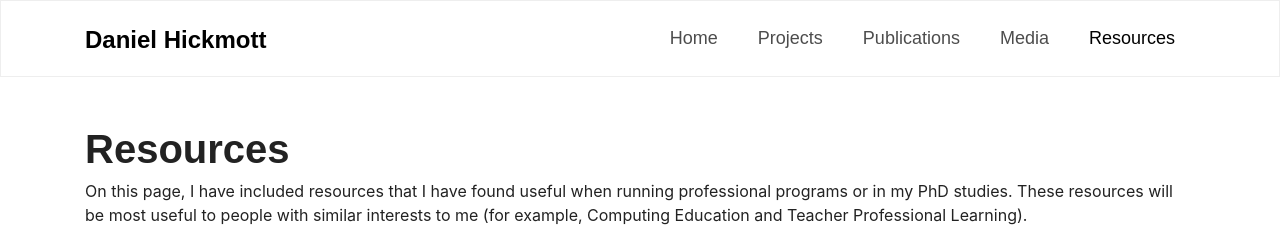
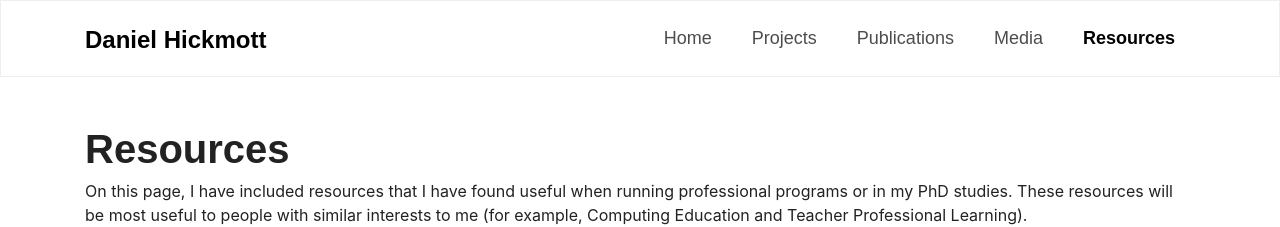
Before and after one commit to hckmd/hckmd.github.io, a Jekyll site: the page built from resources/index.md, in a window 1280 px wide. Shown: the top 227 px of the page. Built offline with Jekyll 4.4.1, drawn with Linux system fonts in a browser that asks for light colours; some web fonts are replaced.

Commit message:
Makes active page more clear and aria-current for current page

```diff
--- a/_includes/header.html
+++ b/_includes/header.html
@@ -11,25 +11,30 @@
         </button>
         <div class="collapse navbar-collapse" id="navbarResponsive">
             <ul class="navbar-nav ml-auto">
-                <li class="nav-item mx-0 mx-lg-1 {% if page.url == '/'' %} active {% endif %}">
-                    <a class="nav-link menu-item-link py-3 px-0 px-lg-3"
-                        href="{{ site.baseurl | append: '/' }}">Home</a>
+                <li
+                    class="nav-item mx-0 mx-lg-1 {% if page.url == '/'' %} active active-menu-item {% else %} inactive-menu-item {% endif %}">
+                    <a class="nav-link py-3 px-0 px-lg-3" href="{{ site.baseurl | append: '/' }}" {% if page.url=='/'' %} aria-current="page"{% endif %}>Home</a>
                 </li>
-                <li class="nav-item mx-0 mx-lg-1 {% if page.url contains 'projects' %} active {% endif %}">
-                    <a class="nav-link menu-item-link py-3 px-0 px-lg-3"
-                        href="{{ site.baseurl | append: '/projects/' }}">Projects</a>
+                <li
+                    class="nav-item mx-0 mx-lg-1 {% if page.url contains 'projects' %} active active-menu-item {% else
+                        %} inactive-menu-item {% endif %}">
+                        <a class="nav-link py-3 px-0 px-lg-3" href="{{ site.baseurl | append: '/projects/' }}" {% if
+                            page.url contains 'projects' %} aria-current="page" {% endif %}>Projects</a>
                 </li>
-                <li class="nav-item mx-0 mx-lg-1 {% if page.url contains 'publications' %} active {% endif %}">
-                    <a class="nav-link menu-item-link py-3 px-0 px-lg-3"
-                        href="{{ site.baseurl | append: '/publications/' }}">Publications</a>
+                <li
+                    class="nav-item mx-0 mx-lg-1 {% if page.url contains 'publications' %} active active-menu-item {% else %} inactive-menu-item {% endif %}">
+                    <a class="nav-link py-3 px-0 px-lg-3" href="{{ site.baseurl | append: '/publications/' }}" {% if
+                        page.url contains 'publications' %} aria-current="page" {% endif %}>Publications</a>
                 </li>
-                <li class="nav-item mx-0 mx-lg-1 {% if page.url contains 'media' %} active {% endif %}">
-                    <a class="nav-link menu-item-link py-3 px-0 px-lg-3"
-                        href="{{ site.baseurl | append: '/media/' }}">Media</a>
+                <li
+                    class="nav-item mx-0 mx-lg-1 {% if page.url contains 'media' %} active active-menu-item {% else %} inactive-menu-item {% endif %}">
+                    <a class="nav-link py-3 px-0 px-lg-3" href="{{ site.baseurl | append: '/media/' }}" {% if page.url
+                        contains 'media' %} aria-current="page" {% endif %}>Media</a>
                 </li>
-                <li class="nav-item mx-0 mx-lg-1 {% if page.url contains 'resources' %} active {% endif %}">
-                    <a class="nav-link menu-item-link py-3 px-0 px-lg-3"
-                        href="{{ site.baseurl | append: '/resources/' }}">Resources</a>
+                <li
+                    class="nav-item mx-0 mx-lg-1 {% if page.url contains 'resources' %} active active-menu-item {% else %} inactive-menu-item {% endif %}">
+                    <a class="nav-link py-3 px-0 px-lg-3" href="{{ site.baseurl | append: '/resources/' }}" {% if
+                        page.url contains 'resources' %} aria-current="page" {% endif %}>Resources</a>
                 </li>
             </ul>
         </div>
--- a/css/site.css
+++ b/css/site.css
@@ -197,9 +197,6 @@ a.site-page-link {
     margin-bottom: 0.75rem;
 }
 
-.menu-item-link {
-    font-weight: 500;
-}
 
 .table-caption {
     text-align: center;
@@ -223,3 +220,11 @@ a.site-link {
 .skip-link:focus {
     top: 0;
 }
+
+.active-menu-item {
+    font-weight: 700;
+}
+
+.inactive-menu-item {
+    font-weight: 500;
+}
```
